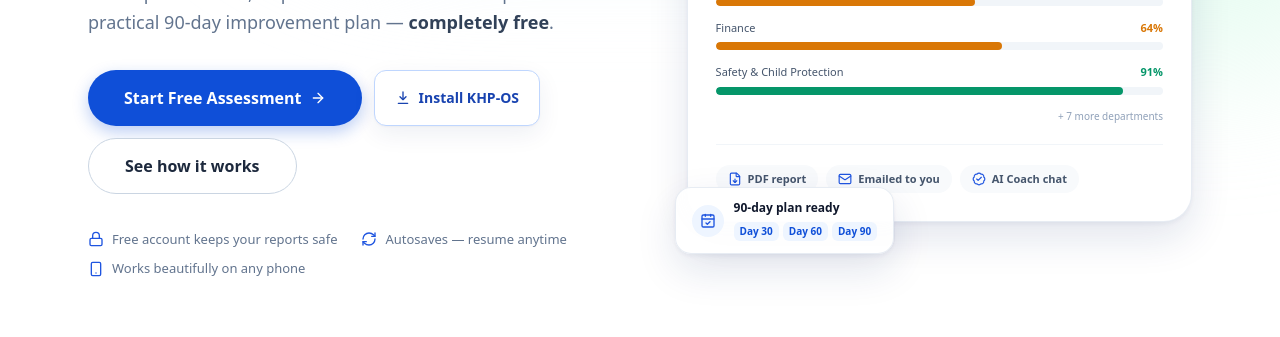
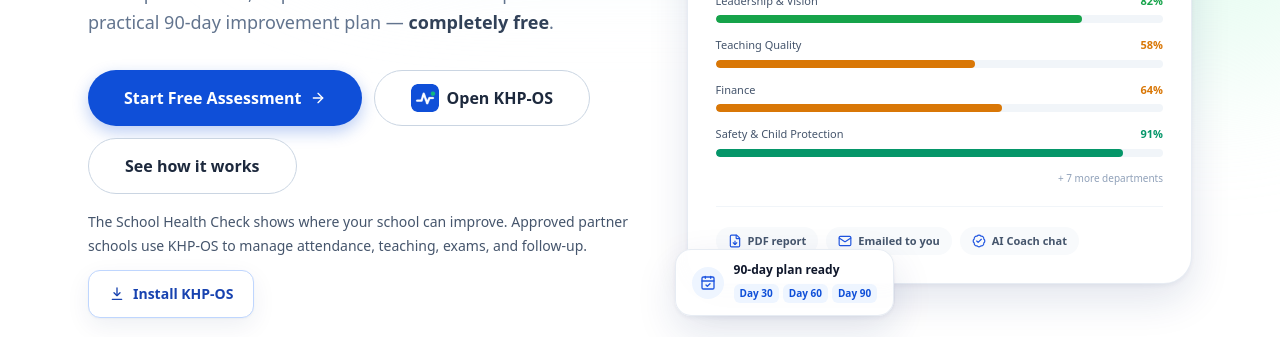
Before and after one commit to synsynlele/kaec-school-health-check, a Next.js app: page / in a window 1280 px wide. Shown: the part 463-800 px from the top of the page. Built offline with nearby package versions, Linux system fonts and the light colour scheme; no server answers; the database is empty.

Commit message:
Make KHP-OS entry actions prominent

```diff
--- a/src/components/landing/Hero.tsx
+++ b/src/components/landing/Hero.tsx
@@ -1,3 +1,4 @@
+import Image from "next/image";
 import Link from "next/link";
 import { ArrowRight, Lock, RefreshCw, Smartphone } from "lucide-react";
 import { KhposDistributionButton } from "@/components/pwa/KhposDistributionButton";
@@ -61,11 +62,17 @@ export function Hero() {
               Start Free Assessment
               <ArrowRight className="size-4 transition-transform duration-300 group-hover:translate-x-1" />
             </Link>
-            <KhposDistributionButton />
+            <Link href="/khpos" className={cn(buttonVariants({ variant: "outline", size: "xl" }))}>
+              <Image src="/khpos-icon-192.png" alt="" width={28} height={28} className="rounded-md" />
+              Open KHP-OS
+            </Link>
             <Link href="#how" className={cn(buttonVariants({ variant: "outline", size: "xl" }))}>
               See how it works
             </Link>
           </div>
+
+          <p className="mt-4 text-sm leading-6 text-slate-600">The School Health Check shows where your school can improve. Approved partner schools use KHP-OS to manage attendance, teaching, exams, and follow-up.</p>
+          <div className="mt-3"><KhposDistributionButton /></div>
 
           <ul
             className="mt-9 flex animate-fade-up flex-wrap gap-x-6 gap-y-2.5"
```
